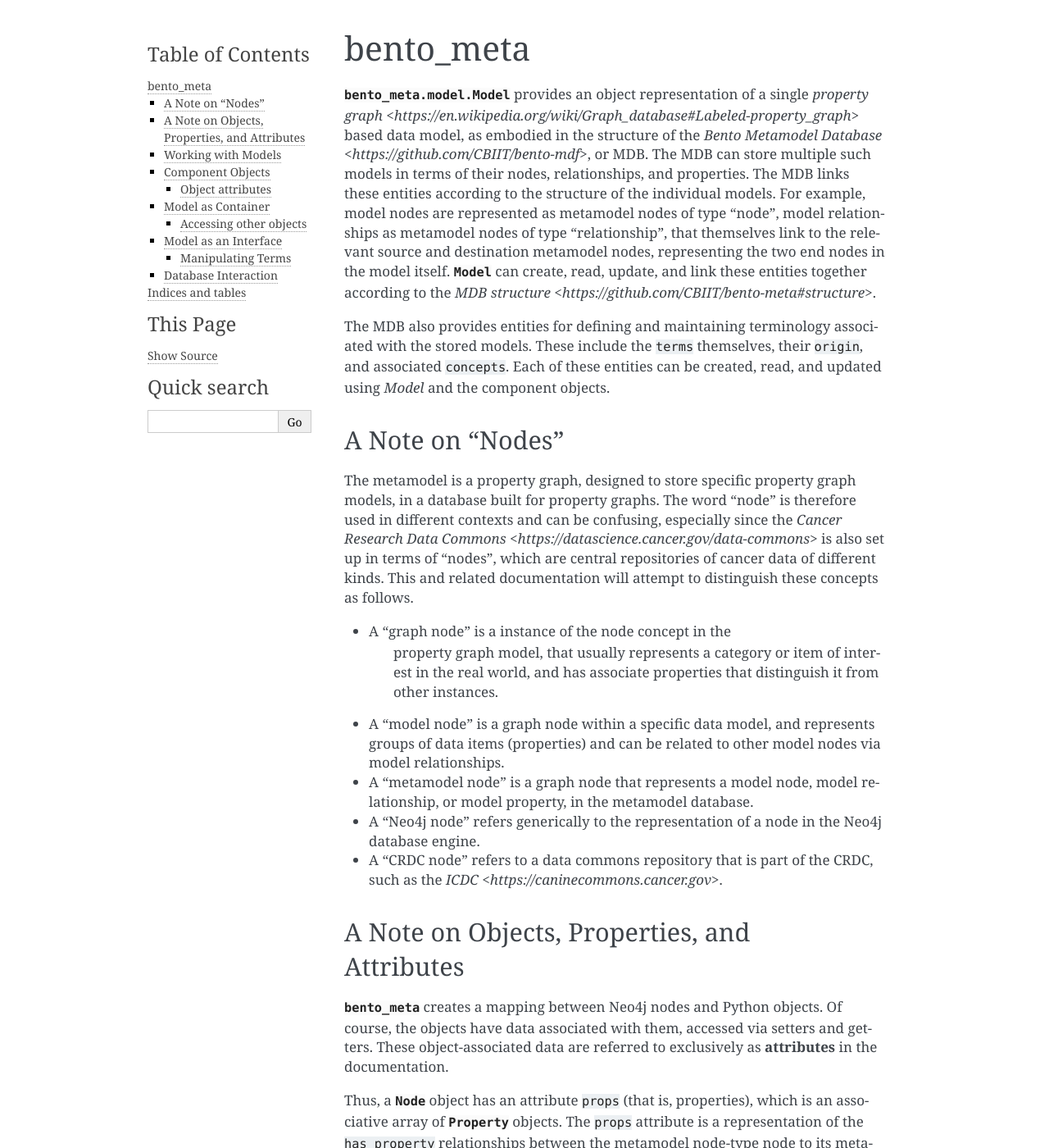
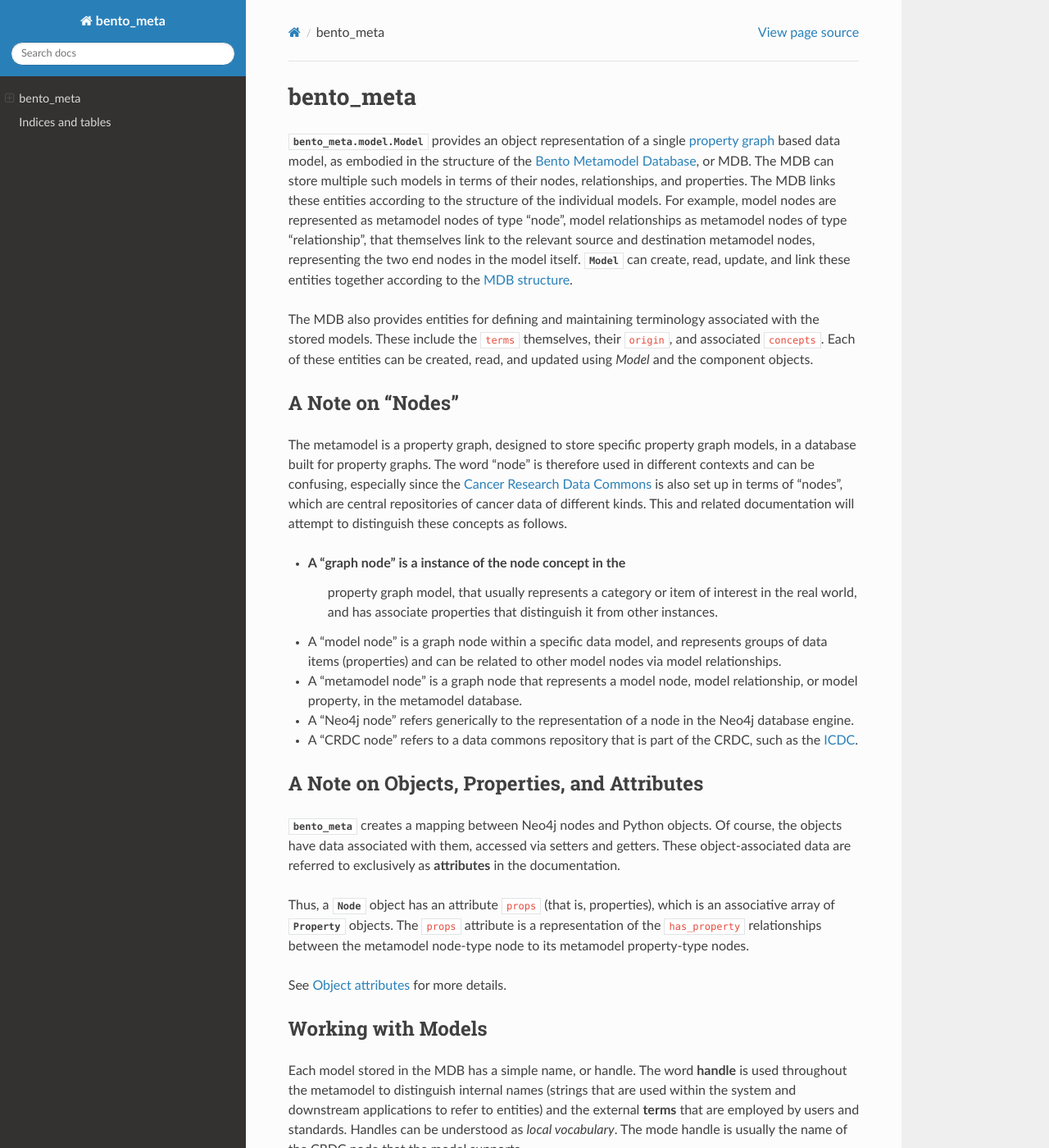
Before and after one commit to CBIIT/bento-meta, a Sphinx documentation site: the page built from python/docs/index.rst, in a window 1280 px wide and 1400 px high. Shown: the whole window at 82% size. Built offline with Sphinx 7.4.7 and the Read the Docs theme 2.0.0, drawn with Linux system fonts in a browser that asks for light colours; some of the changed text lies outside the part shown.

Commit message:
feat(py) - further docs
Sphinxifying

```diff
--- a/python/docs/conf.py
+++ b/python/docs/conf.py
@@ -45,7 +45,7 @@ exclude_patterns = []
 # The theme to use for HTML and HTML Help pages.  See the documentation for
 # a list of builtin themes.
 #
-html_theme = 'alabaster'
+html_theme = 'sphinx_rtd_theme'
 
 # Add any paths that contain custom static files (such as style sheets) here,
 # relative to this directory. They are copied after the builtin static files,
--- a/python/docs/index.rst
+++ b/python/docs/index.rst
@@ -11,9 +11,9 @@ bento_meta
    :caption: Contents:
 
 :class:`bento_meta.model.Model` provides an object representation of a single
-`property graph <https://en.wikipedia.org/wiki/Graph_database#Labeled-property_graph>`
+`property graph <https://en.wikipedia.org/wiki/Graph_database#Labeled-property_graph>`_
 based data model, as embodied in the structure of the
-`Bento Metamodel Database <https://github.com/CBIIT/bento-mdf>`, or
+`Bento Metamodel Database <https://github.com/CBIIT/bento-mdf>`_, or
 MDB. The MDB can store multiple such models in terms of their nodes,
 relationships, and properties. The MDB links these entities according to the structure of
 the individual models. For example, model nodes are represented as
@@ -22,7 +22,7 @@ of type "relationship", that themselves link to the relevant source
 and destination metamodel nodes, representing the two end nodes in the
 model itself. :class:`Model` can create, read, update, and link
 these entities together according to the
-`MDB structure <https://github.com/CBIIT/bento-meta#structure>`.
+`MDB structure <https://github.com/CBIIT/bento-meta#structure>`_.
 
 The MDB also provides entities for defining and maintaining
 terminology associated with the stored models. These include the
@@ -37,7 +37,7 @@ The metamodel is a property graph, designed to store specific property
 graph models, in a database built for property graphs. The word "node"
 is therefore used in different contexts and can be confusing,
 especially since the `Cancer Research Data Commons
-<https://datascience.cancer.gov/data-commons>` is also set up in terms
+<https://datascience.cancer.gov/data-commons>`_ is also set up in terms
 of "nodes", which are central repositories of cancer data of
 different kinds. This and related documentation will attempt to
 distinguish these concepts as follows.
@@ -54,7 +54,7 @@ distinguish these concepts as follows.
 * A "Neo4j node" refers generically to the representation of a node in
   the Neo4j database engine.
 * A "CRDC node" refers to a data commons repository that is part of
-  the CRDC, such as the `ICDC <https://caninecommons.cancer.gov>`.
+  the CRDC, such as the `ICDC <https://caninecommons.cancer.gov>`_.
 
 A Note on Objects, Properties, and Attributes
 _______________________________________________________
@@ -130,7 +130,7 @@ its own graph node with label ``relationship``, and the source and
 destination nodes for that edge are two graph nodes with label ``node``,
 one of which is linked to the ``relationship`` node with a graph
 relationship ``has_src``, and the other with a graph relationship
-``has_dst``. (Refer to `this diagram <https://github.com/CBIIT/bento-meta#structure>`.)
+``has_dst``. (Refer to `this diagram <https://github.com/CBIIT/bento-meta#structure>`_.)
 
 In the object model, the source and destination nodes of an edge are
 also represented as object attributes: in this case, ``edge.src``
@@ -183,7 +183,8 @@ Accessing other objects
 
 The Model object does not provide access to :class:`Concept`, :class:`ValueSet`, or
 :class:`Origin` objects directly. These are accessible via the linked obects
-themselves, according to the `metamodel structure <https://github.com/CBIIT/bento-meta#structure>`. For example::
+themselves, according to the `metamodel structure <https://github.com/CBIIT/bento-meta#structure>`_.
+For example::
 
     # all terms for all nodes
     terms=[]
@@ -281,6 +282,21 @@ from the database, use ``rm()`` on the objects themselves::
                           # but is detached from the source node and destination node
     edge.rm(); # metamodel node representing the edge is deleted from db
 
+.. autoclass:: bento_meta.model.Model
+               :members:
+
+.. automodule:: bento_meta.objects
+               :members:
+
+.. autoclass:: bento_meta.entity.Entity
+               :members:
+
+.. autoclass:: bento_meta.object_map.ObjectMap
+               :members:
+
+
+
+
 Indices and tables
 ==================
 
```
Also changed, not shown: 1 other file.
